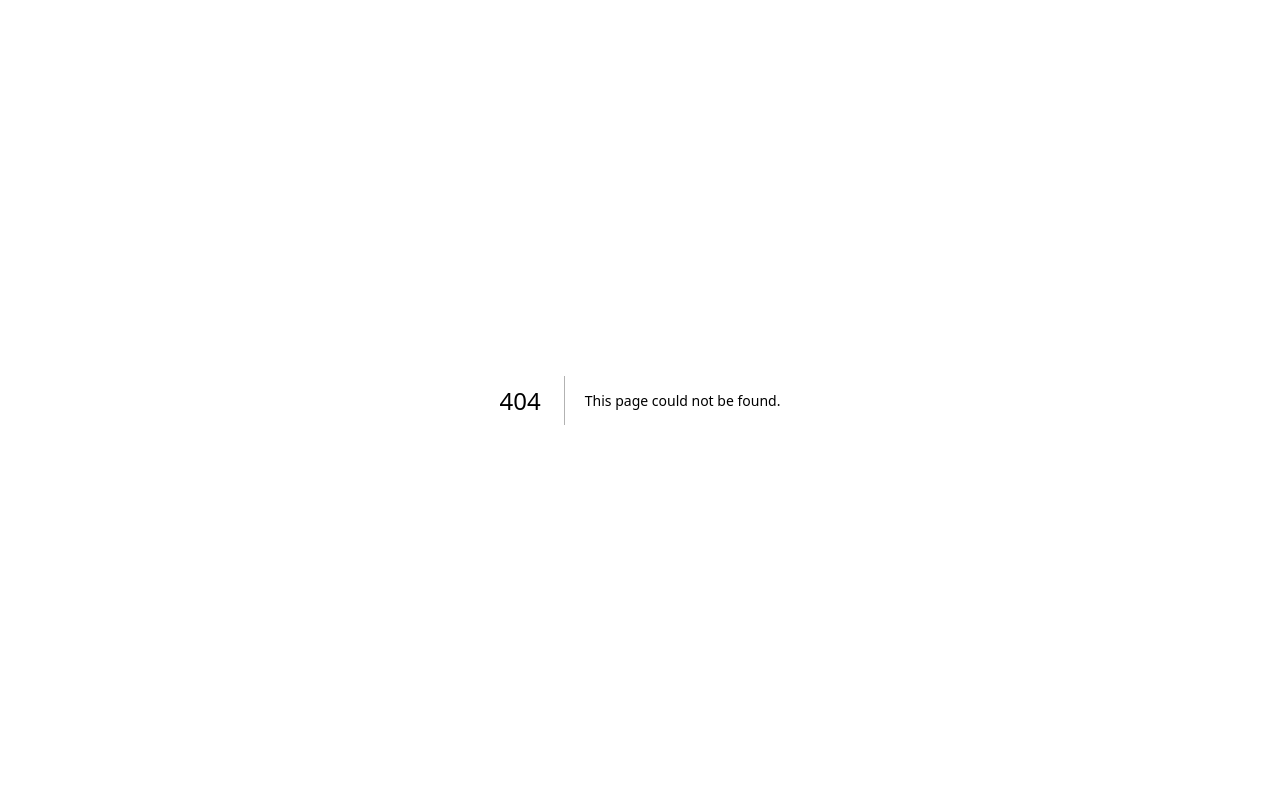
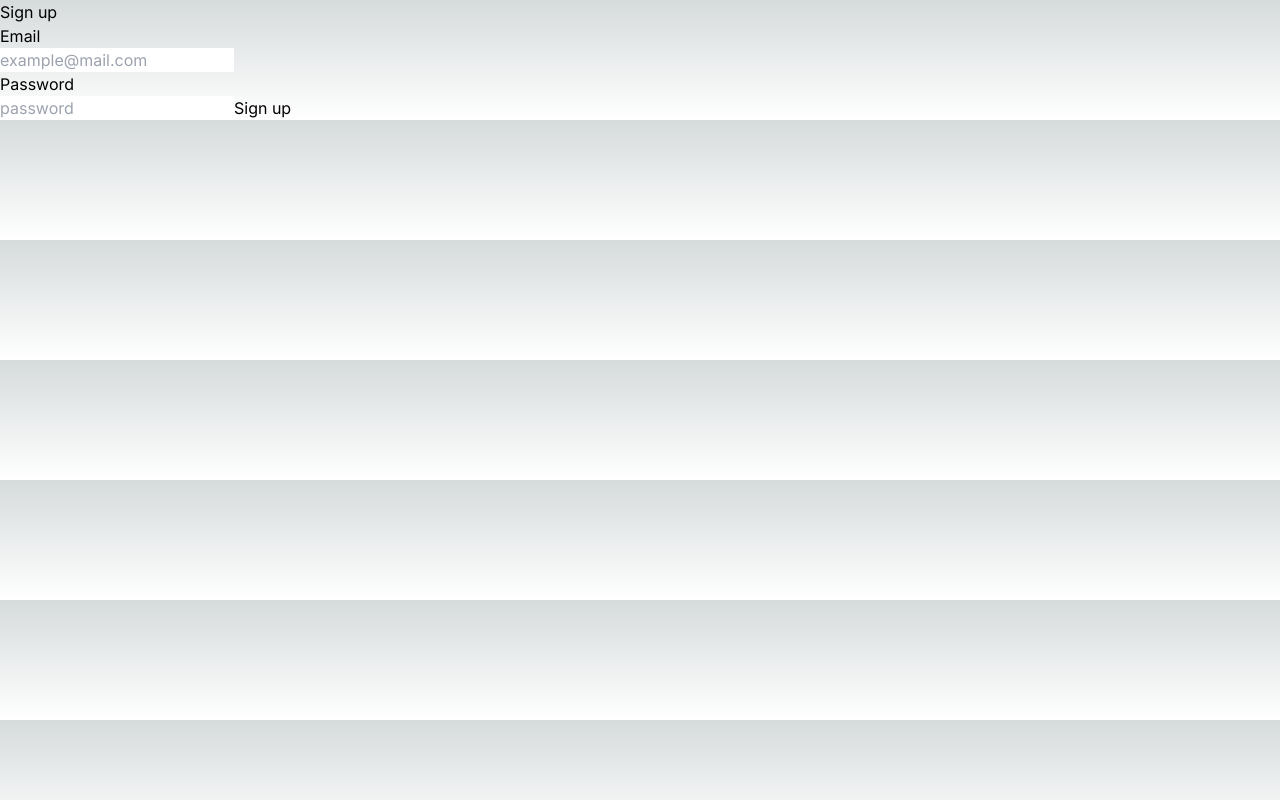
Before and after one commit to WanjikuKatuni/auth, a Next.js app: page /signin in a window 1280 px wide. Before the commit this address had no page. Built offline with nearby package versions, Linux system fonts and the light colour scheme.

Commit message:
added signin page

```diff
--- /dev/null
+++ b/src/app/signin/page.js
@@ -0,0 +1,43 @@
+'use client'
+import React from "react";
+import signIn from "@/firebase/auth/signin";
+import { useRouter } from 'next/navigation'
+
+function Page() {
+    const [email, setEmail] = React.useState('')
+    const [password, setPassword] = React.useState('')
+    const router = useRouter()
+
+    const handleForm = async (event) => {
+        event.preventDefault()
+
+        const { result, error } = await signIn(email, password);
+
+        if (error) {
+            return console.log(error)
+        }
+
+        // else successful
+        console.log(result)
+        return router.push("/admin")
+    }
+    return (<div className="wrapper">
+        <div className="form-wrapper">
+            <h1 className="mt-60 mb-30">Sign up</h1>
+            <form onSubmit={handleForm} className="form">
+                <label htmlFor="email">
+                    <p>Email</p>
+                    <input onChange={(e) => setEmail(e.target.value)} required type="email" name="email" id="email" placeholder="example@mail.com" />
+                </label>
+                <label htmlFor="password">
+                    <p>Password</p>
+                    <input onChange={(e) => setPassword(e.target.value)} required type="password" name="password" id="password" placeholder="password" />
+                </label>
+                <button type="submit">Sign up</button>
+            </form>
+        </div>
+
+    </div>);
+}
+
+export default Page;
```
